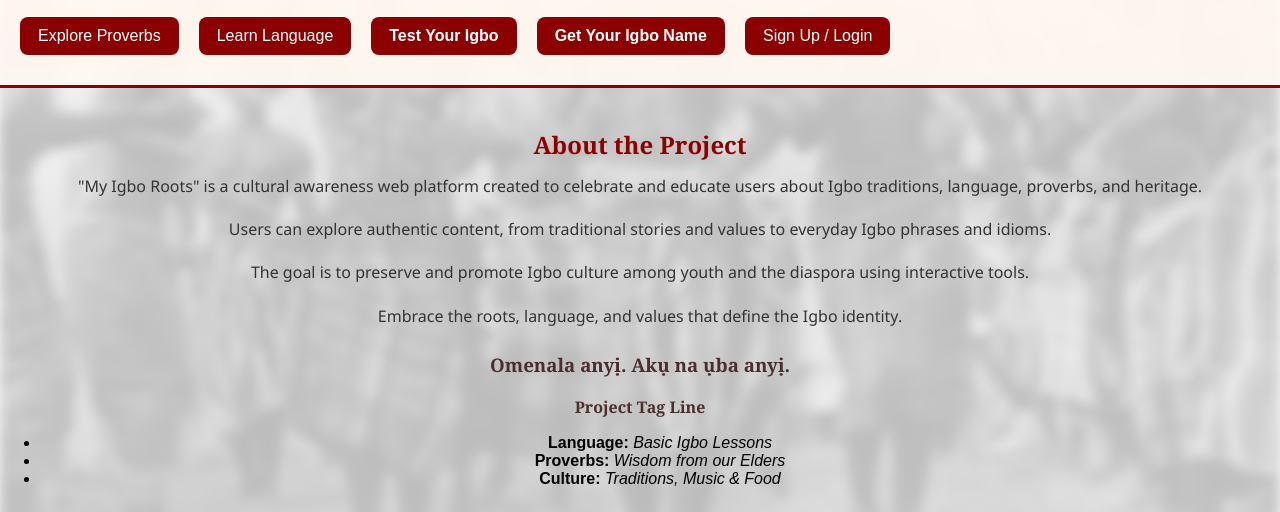
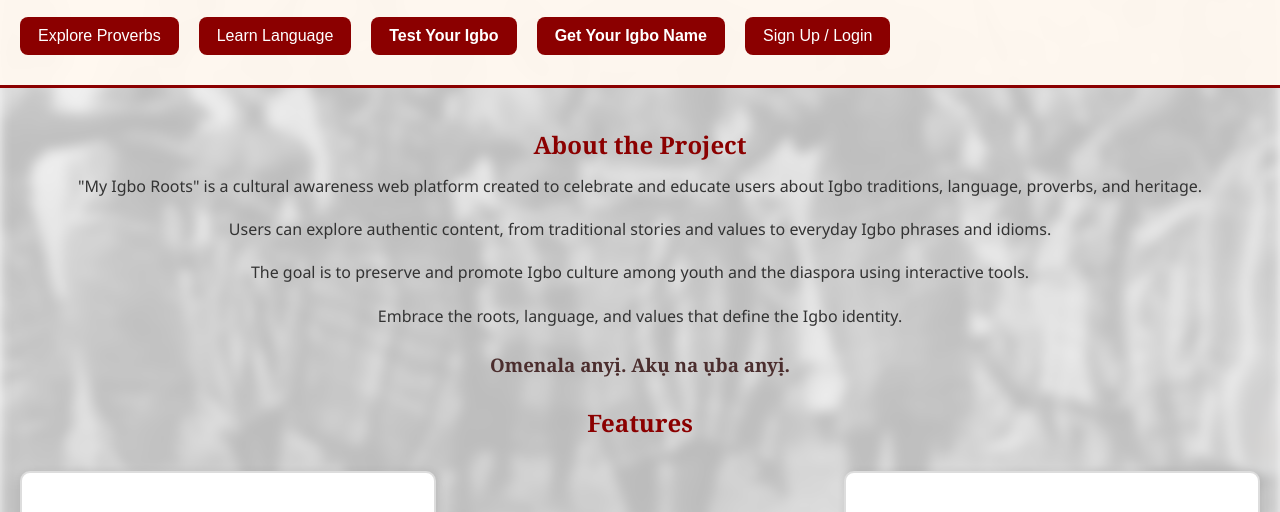
Before and after one commit to nononwagwu/igbo2learn, a website: page index.html in a window 1280 px wide. Shown: the part 227-739 px from the top of the page. Drawn offline with Linux system fonts and the light colour scheme.

Commit message:
Adjusted paragraph

```diff
--- a/index.html
+++ b/index.html
@@ -55,12 +55,7 @@
                 Embrace the roots, language, and values that define the Igbo identity.
             </p>
             <h3>Omenala anyị. Akụ na ụba anyị.</h3>
-            <h4>Project Tag Line</h4>
-            <ul>
-                <li><b>Language:</b> <i>Basic Igbo Lessons</i></li>
-                <li><b>Proverbs:</b> <i>Wisdom from our Elders</i></li>
-                <li><b>Culture:</b> <i>Traditions, Music & Food</i></li>
-            </ul>
+
         </section>
 
         <!-- Features Section -->
```
